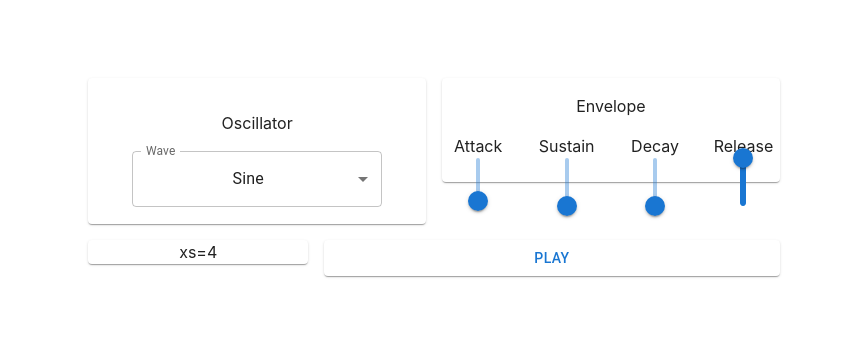
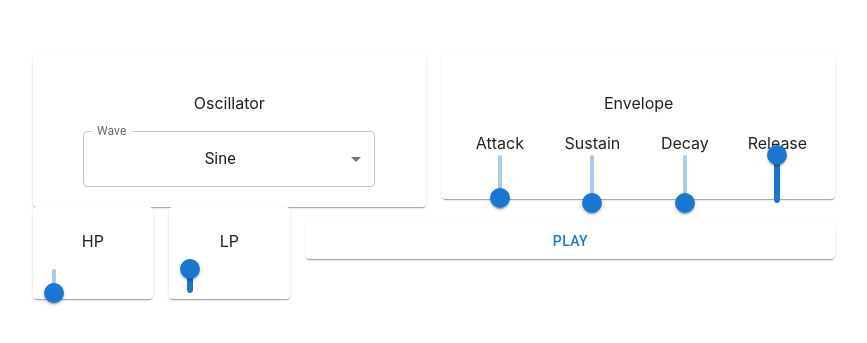
Before and after one commit to plato4/synthium, a React (Vite) app: page / in a window 1280 px wide. Shown: the part 215-558 px from the top of the page, without its empty margins (206-1073 px from the left). Built offline with nearby package versions, Linux system fonts and the light colour scheme.

Commit message:
added hp and lp filters

```diff
--- a/src/components/PanelEnvelope.tsx
+++ b/src/components/PanelEnvelope.tsx
@@ -3,11 +3,11 @@ import React, { useState } from "react";
 import "./panelenvelope.css";
 import * as Tone from "tone";
 
-const PanelEnvelope: React.FC<{ envelope: Tone.Envelope }> = ({ envelope }) => {
-  const [attack, setAttack] = useState(envelope.attack.valueOf() as number);
-  const [sustain, setSustain] = useState(envelope.sustain.valueOf() as number);
-  const [decay, setDecay] = useState(envelope.decay.valueOf() as number);
-  const [release, setRelease] = useState(envelope.release.valueOf() as number);
+const PanelEnvelope: React.FC<{ env: Tone.Envelope }> = ({ env }) => {
+  const [attack, setAttack] = useState(env.attack.valueOf() as number);
+  const [sustain, setSustain] = useState(env.sustain.valueOf() as number);
+  const [decay, setDecay] = useState(env.decay.valueOf() as number);
+  const [release, setRelease] = useState(env.release.valueOf() as number);
   return (
     <Grid container spacing={2} className="panel-envelope-grid-container">
       <Grid item xs={12}>
@@ -18,14 +18,14 @@ const PanelEnvelope: React.FC<{ envelope: Tone.Envelope }> = ({ envelope }) => {
         <Slider
           aria-label="Attack"
           orientation="vertical"
-          defaultValue={envelope.attack.valueOf() as number}
+          defaultValue={env.attack.valueOf() as number}
           valueLabelDisplay="auto"
           max={1}
           min={0}
           step={0.01}
           onChange={(event, value) => {
             const attack = value as number;
-            envelope.set({ attack });
+            env.set({ attack });
             setAttack(attack);
           }}
         />
@@ -35,14 +35,14 @@ const PanelEnvelope: React.FC<{ envelope: Tone.Envelope }> = ({ envelope }) => {
         <Slider
           aria-label="Sustain"
           orientation="vertical"
-          defaultValue={envelope.sustain.valueOf() as number}
+          defaultValue={env.sustain.valueOf() as number}
           valueLabelDisplay="auto"
           max={1}
           min={0}
           step={0.01}
           onChange={(event, value) => {
             const sustain = value as number;
-            envelope.set({ sustain });
+            env.set({ sustain });
             setSustain(sustain);
           }}
         />
@@ -52,14 +52,14 @@ const PanelEnvelope: React.FC<{ envelope: Tone.Envelope }> = ({ envelope }) => {
         <Slider
           aria-label="Decay"
           orientation="vertical"
-          defaultValue={envelope.decay.valueOf() as number}
+          defaultValue={env.decay.valueOf() as number}
           valueLabelDisplay="auto"
           max={1}
           min={0}
           step={0.01}
           onChange={(event, value) => {
             const decay = value as number;
-            envelope.set({ decay });
+            env.set({ decay });
             setDecay(decay);
           }}
         />
@@ -69,14 +69,14 @@ const PanelEnvelope: React.FC<{ envelope: Tone.Envelope }> = ({ envelope }) => {
         <Slider
           aria-label="Release"
           orientation="vertical"
-          defaultValue={envelope.release.valueOf() as number}
+          defaultValue={env.release.valueOf() as number}
           valueLabelDisplay="auto"
           max={1}
           min={0}
           step={0.01}
           onChange={(event, value) => {
             const release = value as number;
-            envelope.set({ release });
+            env.set({ release });
             setRelease(release);
           }}
         />
--- /dev/null
+++ b/src/components/PanelFilter.tsx
@@ -0,0 +1,37 @@
+import { Grid, Slider } from "@mui/material";
+import React, { useState } from "react";
+import * as Tone from "tone";
+
+const PanelFilter: React.FC<{ filter: Tone.Filter; name: string }> = ({
+  filter,
+  name,
+}) => {
+  const [frequency, setfrequency] = useState(
+    filter.frequency.value.valueOf() as number
+  );
+  return (
+    <Grid container spacing={2} className="panel-envelope-grid-container">
+      <Grid item xs={12}>
+        {name}
+      </Grid>
+      <Grid item xs={3}>
+        <Slider
+          aria-label="Attack"
+          orientation="vertical"
+          defaultValue={filter.frequency.value.valueOf() as number}
+          valueLabelDisplay="auto"
+          max={1500}
+          min={0}
+          step={10}
+          onChange={(event, value) => {
+            const frequency = value as number;
+            filter.set({ frequency });
+            setfrequency(frequency);
+          }}
+        />
+      </Grid>
+    </Grid>
+  );
+};
+
+export default PanelFilter;
--- a/src/components/PanelOscillator.tsx
+++ b/src/components/PanelOscillator.tsx
@@ -2,19 +2,10 @@ import React, { useState } from "react";
 
 import * as Tone from "tone";
 import "./paneloscillator.css";
-import {
-  FormControl,
-  Grid,
-  InputLabel,
-  MenuItem,
-  Select,
-  SelectChangeEvent,
-} from "@mui/material";
+import { FormControl, Grid, InputLabel, MenuItem, Select } from "@mui/material";
 
-const PanelOscillator: React.FC<{ oscillator: Tone.Oscillator }> = ({
-  oscillator,
-}) => {
-  const [wave, setWave] = useState(oscillator.type);
+const PanelOscillator: React.FC<{ osc: Tone.Oscillator }> = ({ osc }) => {
+  const [wave, setWave] = useState(osc.type);
 
   return (
     <Grid container spacing={2} className="panel-oscillator-grid-container">
@@ -28,11 +19,11 @@ const PanelOscillator: React.FC<{ oscillator: Tone.Oscillator }> = ({
           <Select
             labelId="wave-select-label"
             className="wave-select"
-            value={oscillator.type}
+            value={osc.type}
             label="Wave"
             onChange={(event) => {
-              oscillator.type = event.target.value as Tone.ToneOscillatorType;
-              setWave(oscillator.type);
+              osc.type = event.target.value as Tone.ToneOscillatorType;
+              setWave(osc.type);
             }}
           >
             <MenuItem value="sine">Sine</MenuItem>
--- a/src/components/Synthesizer.tsx
+++ b/src/components/Synthesizer.tsx
@@ -3,6 +3,7 @@ import { Button, Grid, Paper } from "@mui/material";
 import PanelOscillator from "./PanelOscillator";
 import { createSynth } from "../createSynth";
 import PanelEnvelope from "./PanelEnvelope";
+import PanelFilter from "./PanelFilter";
 
 const Synthesizer = () => {
   const [synth, setSynth] = useState(createSynth());
@@ -10,16 +11,23 @@ const Synthesizer = () => {
     <Grid container spacing={2}>
       <Grid item xs={6}>
         <Paper>
-          <PanelOscillator oscillator={synth.oscillator} />
+          <PanelOscillator osc={synth.osc} />
         </Paper>
       </Grid>
       <Grid item xs={6}>
         <Paper>
-          <PanelEnvelope envelope={synth.amp} />
+          <PanelEnvelope env={synth.amp} />
         </Paper>
       </Grid>
-      <Grid item xs={4}>
-        <Paper>xs=4</Paper>
+      <Grid item xs={2}>
+        <Paper>
+          <PanelFilter filter={synth.hp} name={"HP"} />
+        </Paper>
+      </Grid>
+      <Grid item xs={2}>
+        <Paper>
+          <PanelFilter filter={synth.lp} name={"LP"} />
+        </Paper>
       </Grid>
       <Grid item xs={8}>
         <Paper>
--- a/src/components/panelenvelope.css
+++ b/src/components/panelenvelope.css
@@ -1,2 +1,3 @@
 .panel-envelope-grid-container {
+  padding: 5%;
 }
--- a/src/createSynth.tsx
+++ b/src/createSynth.tsx
@@ -17,7 +17,15 @@ export const createSynth = () => {
     release,
   });
 
-  osc.connect(amp);
+  const hpFreq = 0;
+  const hp = new Tone.Filter(hpFreq, "highpass");
+
+  const lpFreq = 1500;
+  const lp = new Tone.Filter(lpFreq, "lowpass");
+
+  osc.connect(hp);
+  hp.connect(lp);
+  lp.connect(amp);
   amp.toDestination();
 
   return {
@@ -25,8 +33,10 @@ export const createSynth = () => {
       Tone.start();
       amp.triggerAttackRelease("8t");
     },
-    oscillator: osc,
+    osc,
     amp,
+    hp,
+    lp,
   };
 
   /*//LFO
```
